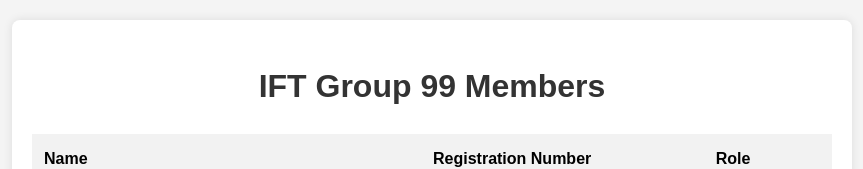
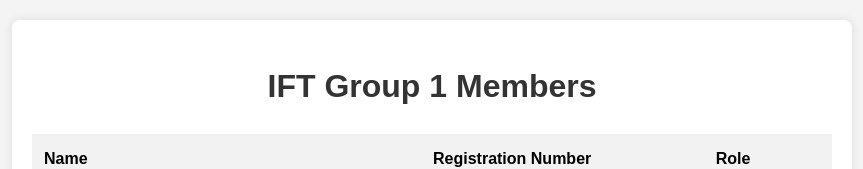
Before and after one commit to kvngkc/IFTgroup99, a plain HTML site: page index.html in a window 1280 px wide. Shown: the top 169 px of the page, without its empty margins (208-1071 px from the left). Drawn offline with Linux system fonts and the light colour scheme.

Commit message:
Update index.html
Updated group number to 1

```diff
--- a/index.html
+++ b/index.html
@@ -39,7 +39,7 @@
 </head>
 <body>
     <div class="container">
-        <h1>IFT Group 99 Members</h1>
+        <h1>IFT Group 1 Members</h1>
         <table>
             <thead>
                 <tr>
```
